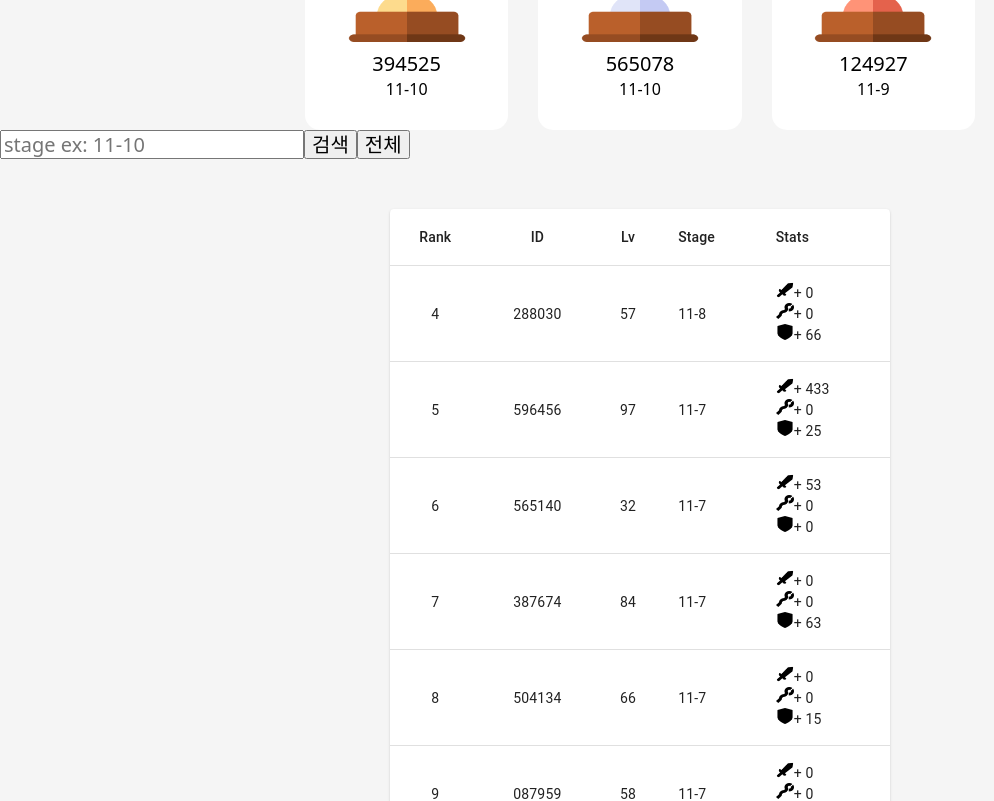
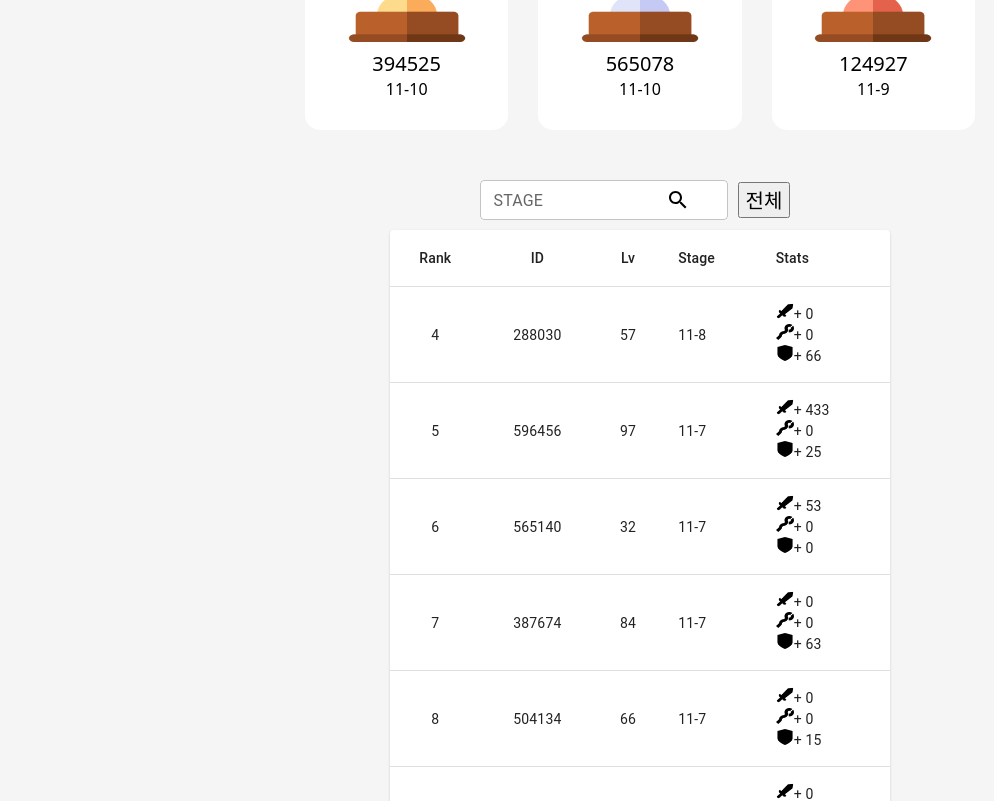
Before and after one commit to ghbaekdev/worlds, a Next.js app: page / in a window 1280 px wide. Shown: the part 280-1081 px from the top of the page, without its empty margins (0-994 px from the left). Built offline with nearby package versions, Linux system fonts and the light colour scheme.

Commit message:
feat(index) 인덱스페이지 검색기능 추가

```diff
--- a/package.json
+++ b/package.json
@@ -10,6 +10,7 @@
   },
   "dependencies": {
     "@emotion/styled": "^11.10.5",
+    "@mui/icons-material": "^5.10.14",
     "@mui/material": "^5.10.14",
     "@types/axios": "^0.14.0",
     "@types/lodash": "^4.14.189",
--- a/pages/index.tsx
+++ b/pages/index.tsx
@@ -11,12 +11,14 @@ import TrophyCard from '../components/TrophyCard/TrophyCard';
 import RankingTable from '../components/RankingTable/RankingTable';
 import Loading from '../components/Loading/Loading';
 import { UserType } from '../type/userType';
+import { TextField } from '@mui/material';
+import SearchIcon from '@mui/icons-material/Search';
 
 const Home: NextPage = () => {
   const [userList, setUserList] = useRecoilState(userListState);
   const [inputValue, setInputValue] = useState('');
   const [loading, setLoading] = useRecoilState(loadingState);
-  const [filterList, setfilterList] = useState<UserType[] | undefined>();
+  const [filterList, setfilterList] = useState<UserType[]>([]);
 
   useEffect(() => {
     setLoading(true);
@@ -49,6 +51,7 @@ const Home: NextPage = () => {
     const result = userList.filter((user) => {
       return user.last_stage === inputValue;
     });
+    console.log(result);
     setfilterList(result);
     setInputValue('');
   };
@@ -67,19 +70,29 @@ const Home: NextPage = () => {
           return <TrophyCard data={user} index={index} key={user.uid} />;
         })}
       </TrophyCardBox>
-      <SearchInput
-        type="text"
-        placeholder="stage ex: 11-10"
-        onChange={(e: any) => setInputValue(e.target.value)}
-        value={inputValue}
-      />
-      <SearchButton onClick={() => searchStage(inputValue)}>검색</SearchButton>
-      <SearchButton onClick={() => setfilterList()}>전체</SearchButton>
+      <SearchBox>
+        <TextField
+          label="STAGE"
+          placeholder="stage ex: 11-10"
+          variant="outlined"
+          name="keyword"
+          value={inputValue}
+          onChange={(e: any) => setInputValue(e.target.value)}
+          size="small"
+          style={{ background: 'white' }}
+        />
+        <SearchIcon
+          style={{ position: 'absolute', right: '200px', cursor: 'pointer' }}
+          onClick={() => searchStage(inputValue)}
+        />
+
+        <button onClick={() => setfilterList([])}>전체</button>
+      </SearchBox>
       <RankingBox>
-        {filterList ? (
+        {filterList.length === 0 ? (
+          <RankingTable list={stageRank.slice(3, stageRank.length)} />
+        ) : (
           <RankingTable list={filterList} />
-        ) : (
-          <RankingTable list={stageRank.slice(3, stageRank.length)} />
         )}
       </RankingBox>
     </Wrapper>
@@ -100,9 +113,19 @@ const TrophyCardBox = styled.div`
 
 const RankingBox = styled.div`
   width: 500px;
-  margin: 50px auto 0 auto;
+  margin: 10px auto 0 auto;
 `;
 
-const SearchInput = styled.input``;
+const SearchBox = styled.div`
+  width: 500px;
+  margin: 50px auto 0 auto;
+  display: flex;
+  justify-content: center;
+  align-items: center;
+  position: relative;
 
-const SearchButton = styled.button``;
+  button {
+    height: 36px;
+    margin: 0 10px;
+  }
+`;
```
Also changed, not shown: 2 other files (tests, documents, lock files or other folders).
